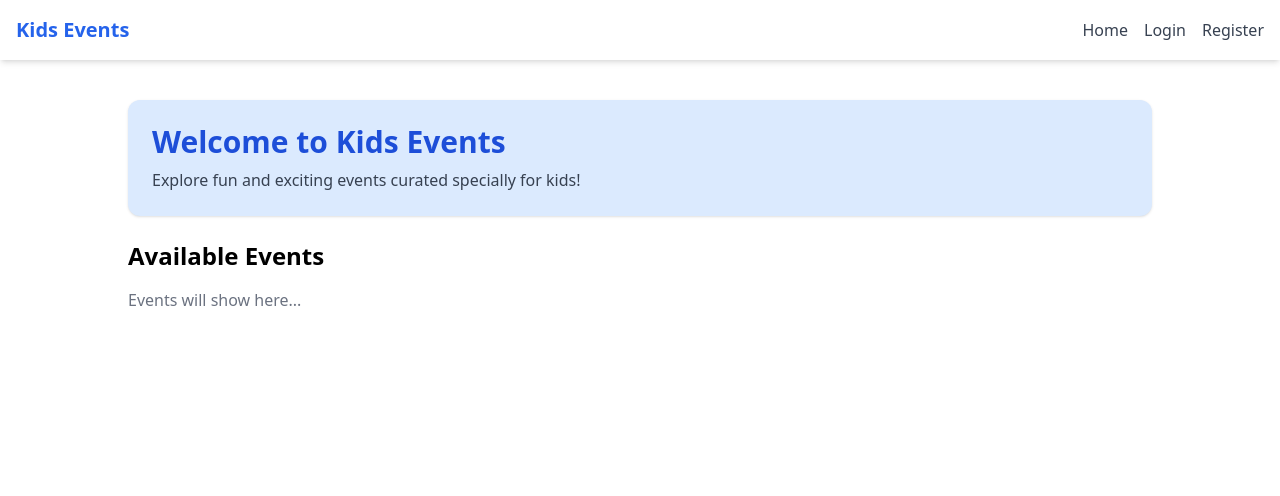
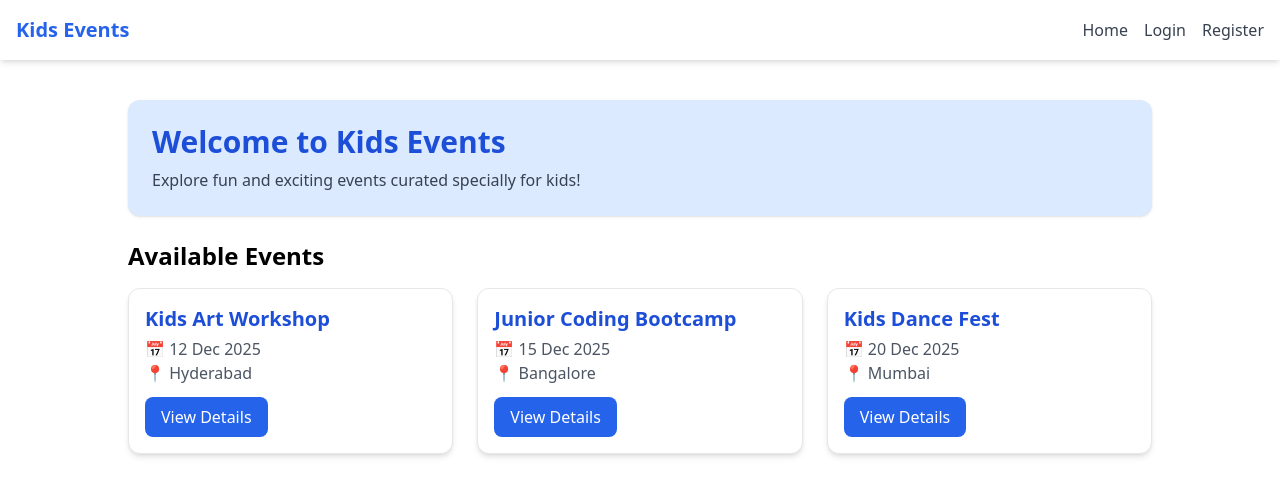
Before and after one commit to haripriyanammi/kids-events-app, a React (Create React App) app: page / in a window 1280 px wide. Shown: the top 496 px of the page. Built offline with nearby package versions, Linux system fonts and the light colour scheme.

Commit message:
created EventCard to display ongoing events

```diff
--- /dev/null
+++ b/src/components/EventCard.jsx
@@ -0,0 +1,15 @@
+function EventCard({ title, date, location }) {
+  return (
+    <div className="bg-white shadow-md p-4 rounded-xl border hover:shadow-lg transition">
+      <h3 className="text-xl font-bold text-blue-700">{title}</h3>
+      <p className="text-gray-600 mt-1">📅 {date}</p>
+      <p className="text-gray-600">📍 {location}</p>
+
+      <button className="mt-3 px-4 py-2 bg-blue-600 text-white rounded-lg hover:bg-blue-700">
+        View Details
+      </button>
+    </div>
+  );
+}
+
+export default EventCard;
--- a/src/pages/Home.jsx
+++ b/src/pages/Home.jsx
@@ -1,7 +1,6 @@
 
 import EventCard from "../components/EventCard";
 import sampleEvents from "../data/sampleEvents";
-
 function Home() {
   return (
     <div className="max-w-5xl mx-auto mt-6">
@@ -16,7 +15,17 @@ function Home() {
       {/* Events Section */}
       <div>
         <h2 className="text-2xl font-semibold mb-4">Available Events</h2>
-        <p className="text-gray-500">Events will show here...</p>
+
+        <div className="grid grid-cols-1 sm:grid-cols-2 md:grid-cols-3 gap-6">
+          {sampleEvents.map((event) => (
+            <EventCard
+              key={event.id}
+              title={event.title}
+              date={event.date}
+              location={event.location}
+            />
+          ))}
+        </div>
       </div>
     </div>
   );
```
